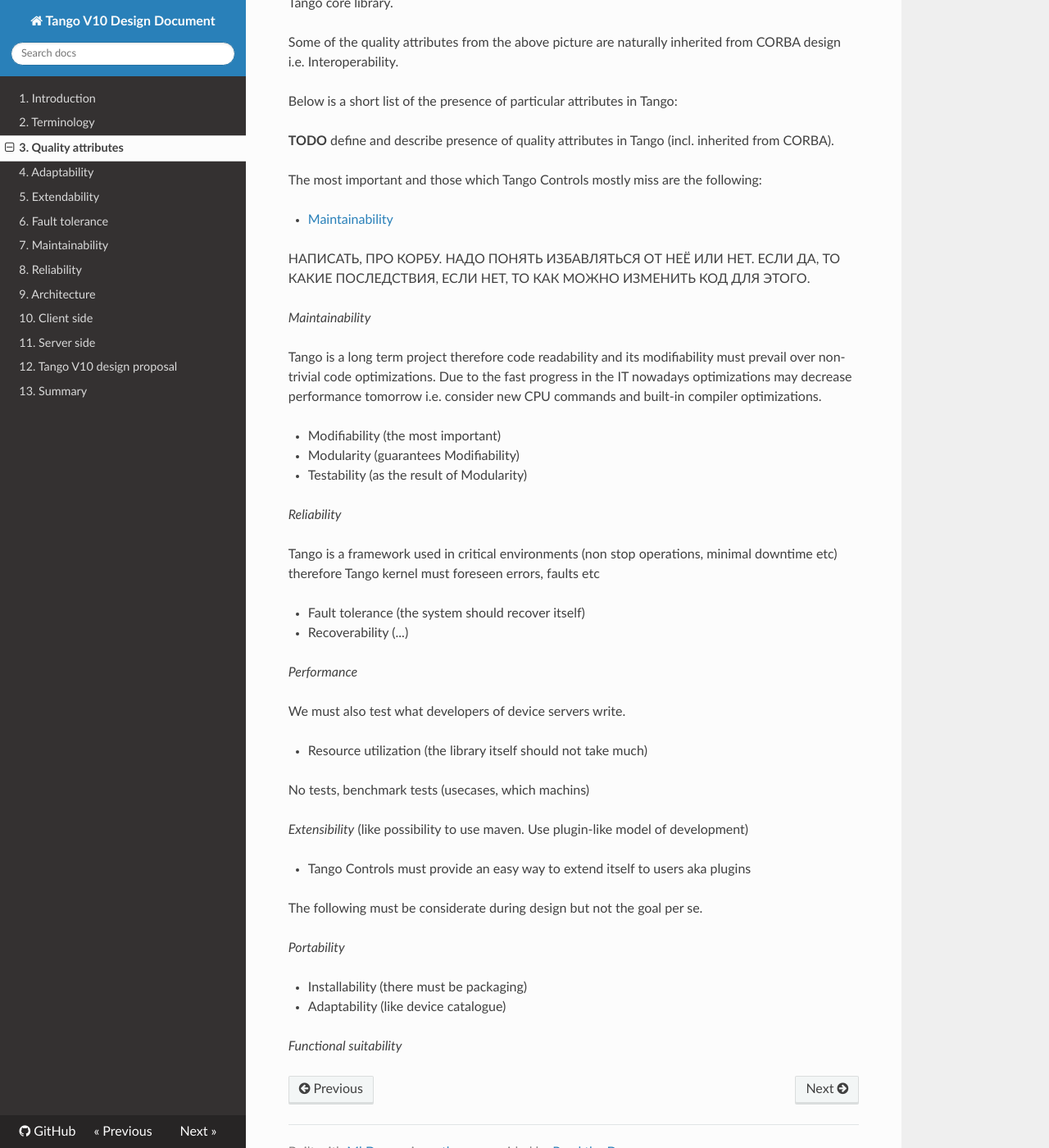
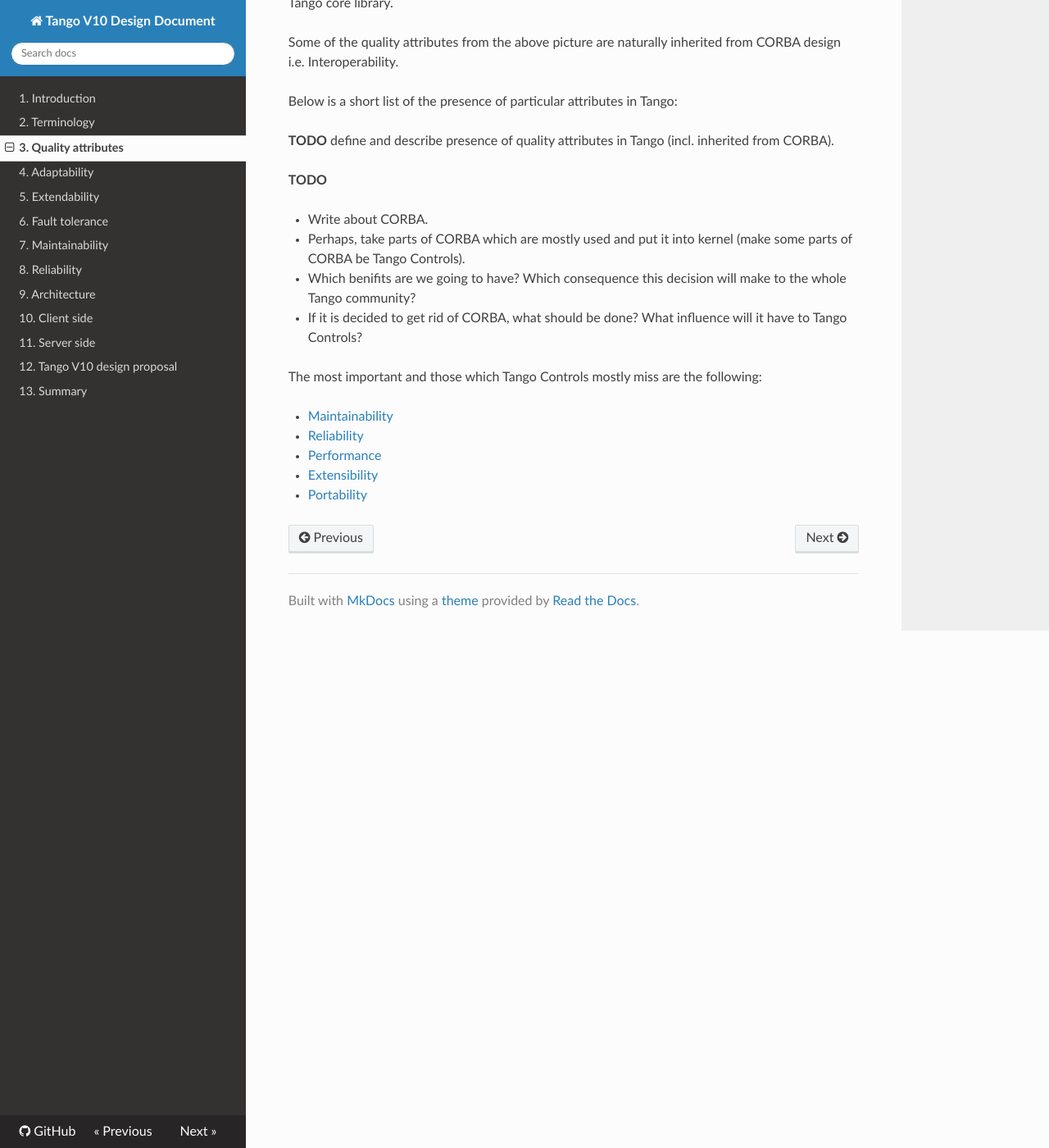
Before and after one commit to Ingvord/tango-v10-design-doc, an MkDocs documentation site: the page built from docs/quality_attributes.md, in a window 1280 px wide and 1400 px high, scrolled down 941 px. Shown: the whole window at 82% size. Built offline with MkDocs 1.6.1, drawn with Linux system fonts in a browser that asks for light colours; nearby versions of some CDN libraries.

Commit message:
Update quality_attributes.md

```diff
--- a/docs/quality_attributes.md
+++ b/docs/quality_attributes.md
@@ -27,53 +27,19 @@ Below is a short list of the presence of particular attributes in Tango:
 
 **TODO** define and describe presence of quality attributes in Tango (incl. inherited from CORBA).
 
+**TODO**
+
+- Write about CORBA.
+- Perhaps, take parts of CORBA which are mostly used and put it into kernel (make some parts of CORBA be Tango Controls).
+- Which benifits are we going to have? Which consequence this decision will make to the whole Tango community?
+- If it is decided to get rid of CORBA, what should be done? What influence will it have to Tango Controls?
+
+
+
 The most important and those which Tango Controls mostly miss are the following:
 
 - [Maintainability](maintainability.md)
-
-
-
-НАПИСАТЬ, ПРО КОРБУ. НАДО ПОНЯТЬ ИЗБАВЛЯТЬСЯ ОТ НЕЁ ИЛИ НЕТ. ЕСЛИ ДА, ТО КАКИЕ ПОСЛЕДСТВИЯ, ЕСЛИ НЕТ, ТО КАК МОЖНО ИЗМЕНИТЬ КОД ДЛЯ ЭТОГО.
-
-
-
-
-
-_Maintainability_
-
-Tango is a long term project therefore code readability and its modifiability must prevail over non-trivial code optimizations. Due to the fast progress in the IT nowadays optimizations may decrease performance tomorrow i.e. consider new CPU commands and built-in compiler optimizations.
-
-- Modifiability (the most important)
-- Modularity (guarantees Modifiability)
-- Testability (as the result of Modularity)
-
-_Reliability_
-
-Tango is a framework used in critical environments (non stop operations, minimal downtime etc) therefore Tango kernel must foreseen errors, faults etc
-
-- Fault tolerance (the system should recover itself)
-- Recoverability (...)
-
-_Performance_
-
-We must also test what developers of device servers write.
-
-- Resource utilization (the library itself should not take much)
-
-No tests, benchmark tests (usecases, which machins)
-
-
-_Extensibility_ (like possibility to use maven. Use plugin-like model of development)
-
-- Tango Controls must provide an easy way to extend itself to users aka plugins
-
-
-The following must be considerate during design but not the goal per se.
-
-_Portability_
-
-- Installability (there must be packaging)
-- Adaptability (like device catalogue)
-
-
-_Functional suitability_
+- [Reliability](reliability.md)
+- [Performance](performance.md)
+- [Extensibility](extendability.md)
+- [Portability](portability.md)
```
